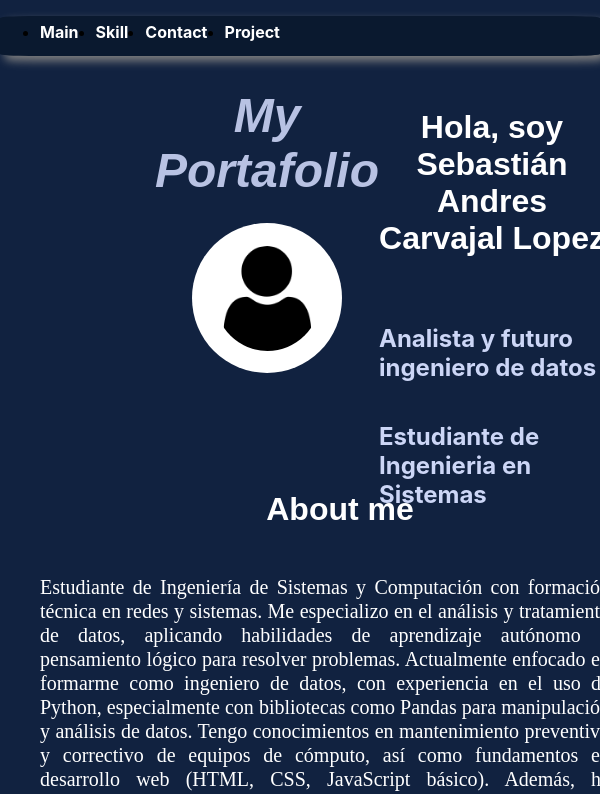
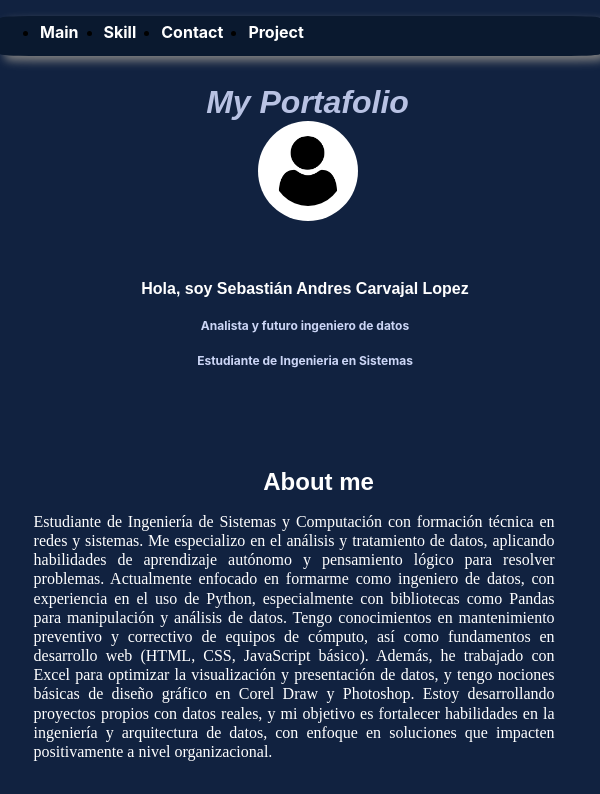
Before and after one commit to Sebas-Carvajal/Portafolio_SC, a React (Create React App) app: page /Portafolio_SC/About in a window 600 px wide. Shown: the top 794 px of the page. Built offline with nearby package versions, Linux system fonts and the light colour scheme.

Commit message:
Version 1

```diff
--- a/src/pages/About.css
+++ b/src/pages/About.css
@@ -5,10 +5,11 @@ body{
 
 h1{
   font-family: 'Montserrat', sans-serif;
-  padding: 10px 0 25px 0;
+  padding: 8px 0 0 0;
   font-size: 4vh;
   color: white;
 }
+
 
 h2{
   font-family: 'Inter', sans-serif;
@@ -23,10 +24,14 @@ h2{
   margin: 0;
 }
 
+
 .head{
   width: 100vw;
-  height: auto;
+  height: 40px;
+  border-radius: 5%;
   background-color: #0A192F;
+  box-shadow: 5px 5px 10px gray;
+
 }
 
 .lista{
@@ -103,6 +108,7 @@ h2{
   text-align: center;
 }
 
+
 .About p{
   font-family: 'Times New Roman', Times, serif;
   color: white;
@@ -111,3 +117,127 @@ h2{
   line-height: 1.2;
   margin: 0 5vw 0 0;
 }
+
+
+
+
+@media screen and (min-width: 320px) and (max-width: 695px){
+
+h1{
+  font-family: 'Montserrat', sans-serif;
+  width: 100vw;
+  font-size: 2vh;
+  color: white;
+}
+
+h2{
+  font-family: 'Inter', sans-serif;
+  font-size: 1.5vh;
+  color: #CCD6F6;
+}
+
+.title {
+  font-size: 2rem;
+  color: #b8c2e3;
+  font-style: oblique;
+  margin: 0;
+}
+
+.head{
+  width: 100vw;
+  height: 10vh;
+  background-color: #0A192F;
+}
+
+.lista{
+  display: flex;
+  flex-direction: row;
+  justify-content:space-between;
+  width: 40vw;
+  height: 25px;
+}
+
+.lista li{
+  padding: 0 25px 0 0;
+}
+
+.presentation {
+  display: flex;
+  justify-content: space-between;
+  flex-direction: column;
+  height: 45vh;
+  width: 100vw;
+  padding: 0 5px 2px 5px;
+}
+
+.left {
+  display: flex;
+  flex: 0;
+  padding: 20px 0 20px 5px;
+  align-items: center;
+  justify-content: start;
+}
+
+
+.right {
+  display: flex;
+  flex: 1;
+  align-items: center;
+  justify-content: start;
+}
+
+.nav-link,
+.nav-link:visited,
+.nav-link:active,
+.nav-link:hover {
+  color: white;
+  text-decoration: none;
+  font-weight: bold;
+}
+
+
+
+.image {
+  display: flex;
+  justify-content: center;
+  align-items: center;
+  background-color: white;
+  width: 100px;
+  height: 100px;
+  border-radius: 50%;
+}
+
+.image img {
+  width: 70%;
+  height: 70%;
+  object-fit: cover;
+  border-radius: 50%;
+}
+
+.About{
+  display: flex;
+  flex-direction: column;
+  justify-content: center;
+  align-items: center;
+  width: 100vw;
+  padding: 4.2vh ;
+  text-align: center;
+}
+
+.About h1{
+  font-family: 'Montserrat', sans-serif;
+  padding: 0 30px 0 0;
+  font-size: 3vh;
+  color: white;
+}
+
+.About p{
+  font-family: 'Times New Roman', Times, serif;
+  color: white;
+  text-align: justify;
+  font-size: 2vh;
+  line-height: 1.2;
+  margin: 0 12vw 0 0;
+  padding: 0 7px 0 0;
+}
+}
--- a/src/pages/About.js
+++ b/src/pages/About.js
@@ -17,7 +17,7 @@ function About() {
             <div className="left">
               <h1 className="title">My Portafolio</h1>
               <div className="image">
-                <img src="/user.png" alt="Profile" />
+                <img src="./user.png" alt="Profile" />
               </div>
             </div>
             <div className="right">
--- a/src/pages/Contacts.css
+++ b/src/pages/Contacts.css
@@ -21,8 +21,10 @@ body{
 }
 
 .contact-section {
-  padding: 5vh 10vw;
-  background-color: #0a192f;
+  padding-top: 10px;
+  padding-left: 25%;
+  width: 50vw;
+  height: 80vh;
   color: white;
   text-align: center;
 }
@@ -44,7 +46,7 @@ body{
   background-color: #112240;
   padding: 20px 30px;
   border-radius: 12px;
-  box-shadow: 0 0 10px rgba(0,0,0,0.3);
+  box-shadow: 0 0 10px gray;
   width: 100%;
   max-width: 500px;
 }
@@ -64,3 +66,82 @@ body{
 .contact-item a:hover {
   text-decoration: underline;
 }
+
+@media screen and (min-width: 320px) and (max-width: 695px){
+
+.head{
+  width: 100vw;
+  height: 40px;
+  border-radius: 5%;
+  background-color: #0A192F;
+  box-shadow: 5px 5px 10px gray;
+
+}
+
+.lista{
+  display: flex;
+  flex-direction: row;
+  justify-content:space-between;
+  width: 40vw;
+  height: 15px;
+}
+
+.lista li{
+  padding: 0 25px 0 0;
+}
+
+.contact-section {
+  padding: 2vh 0 0 0;
+  align-items: center;
+  color: white;
+  text-align: center;
+  justify-content: center;
+}
+
+.contact-section h1 {
+  font-size: 4vh;
+  margin:0 0 30px 0;
+  color: #ccd6f6;
+
+}
+
+.contact-info {
+  display: flex;
+  flex-direction: column;
+  padding-left: 70px;
+  width: 100%;
+  align-items: center;
+  text-align: center;
+  gap: 30px;
+}
+
+.contact-item {
+  background-color: #112240;
+  padding: 20px 30px;
+  border-radius: 12px;
+  box-shadow: 0 0 10px gray;
+  text-align: center;
+  width: 100%;
+  max-width: 500px;
+}
+
+.contact-item h2 {
+  font-size: 2.5vh;
+  color: #b8c2e3;
+  margin-bottom: 10px;
+}
+
+.contact-item a {
+  color: #64ffda;
+  text-decoration: none;
+  font-weight:bold;
+  text-align: center;
+}
+
+
+
+.contact-item a:hover {
+  text-decoration: underline;
+}
+
+}
--- a/src/pages/Contacts.js
+++ b/src/pages/Contacts.js
@@ -3,15 +3,15 @@ import {Link} from 'react-router-dom';
 
 function Contacts() {
   return (
-    <div className="head">
-      <nav>
+    <div>
+      <nav className="head">
         <ul className="lista">
           <li><Link to="/" className="nav-link">Main</Link></li>
           <li><Link to="/Skills" className="nav-link">Skill</Link></li>
           <li><Link to="/About" className="nav-link">About</Link></li>
           <li><Link to="/Proyects" className="nav-link">Project</Link></li>
         </ul>
-
+</nav>
         <section id="Contact" class="contact-section">
           <h1>Contacto</h1>
           <div class="contact-info">
@@ -21,7 +21,7 @@ function Contacts() {
             </div>
             <div class="contact-item">
               <h2>Email</h2>
-      <p><a href="mailto:sebastianandrescarvajallopez@gmail.com">sebastianandrescarvajallopez@gmail.com</a></p>
+              <p><a href="mailto:sebastianandrescarvajallopez@gmail.com">Enviar Correo</a></p>
             </div>
             <div class="contact-item">
               <h2>LinkedIn</h2>
@@ -30,7 +30,7 @@ function Contacts() {
           </div>
         </section>
 
-      </nav>
+
     </div>
   );
 }
--- a/src/pages/Home.css
+++ b/src/pages/Home.css
@@ -73,21 +73,23 @@ h1 {
 }
 
 
-@media screen and (min-width: 400px) and (max-width: 695px) { /*resolucion entre y 650px celular*/
+@media screen and (min-width: 320px) and (max-width: 695px) { /*resolucion entre y 650px celular*/
 
   .box {
-  width: 60vw;
-  height: 40vh;
+  width: 70vw;
+  padding: 2% 2% 2% 2%;
+  height: 30vh;
   box-shadow: 5px 5px 10px gray;
   background-color: rgba(255, 255, 255, 0.1);
   border-radius: 10px;
 }
 
 
-h1 {
+.box h1 {
   font-family: 'Montserrat', sans-serif;
-  font-size: 4vh;
-  text-align: center;
+  font-size: 3vh;
+  text-align: start;
+  padding: 0 0 5px 10px;
   color: white;
 }
 
--- a/src/pages/Projects.css
+++ b/src/pages/Projects.css
@@ -20,7 +20,6 @@ body{
 
 .projects-section {
   padding: 5vh 10vw;
-  background-color: #0a192f;
   color: white;
   text-align: center;
 }
@@ -56,7 +55,7 @@ body{
   padding: 20px;
   border-radius: 10px;
   width: 300px;
-  box-shadow: 0 0 10px rgba(0,0,0,0.3);
+  box-shadow: 0 0 10px gray;
   text-align: left;
 }
 
@@ -80,3 +79,24 @@ body{
 .project-card a:hover {
   text-decoration: underline;
 }
+
+@media screen and (min-width: 320px) and (max-width: 695px){
+
+.head{
+  width: 100vw;
+  height: auto;
+  background-color: #0A192F;
+}
+
+.lista{
+  display: flex;
+  flex-direction: row;
+  justify-content:space-between;
+  width: 40vw;
+  height: 15px;
+}
+
+.lista li{
+  padding: 0 25px 0 0;
+}
+}
--- a/src/pages/Projects.js
+++ b/src/pages/Projects.js
@@ -4,8 +4,8 @@ import {Link} from 'react-router-dom';
 
 function Projects() {
   return (
-    <div className="head">
-      <nav>
+    <div >
+      <nav className="head">
         <ul className="lista">
           <li><Link to="/" className="nav-link">Main</Link></li>
           <li><Link to="/Skills" className="nav-link">Skill</Link></li>
--- a/src/pages/Skills.css
+++ b/src/pages/Skills.css
@@ -61,3 +61,26 @@ body{
   margin-bottom: 8px;
   font-size: 2vh;
 }
+
+
+@media screen and (min-width: 320px) and (max-width: 695px){
+
+.head{
+  width: 100vw;
+  height: 40px;
+  border-radius: 5%;
+  background-color: #0A192F;
+}
+
+.lista{
+  display: flex;
+  flex-direction: row;
+  justify-content:space-between;
+  width: 40vw;
+  height: 15px;
+}
+
+.lista li{
+  padding: 0 25px 0 0;
+}
+}
--- a/src/pages/Skills.js
+++ b/src/pages/Skills.js
@@ -3,8 +3,8 @@ import {Link} from 'react-router-dom';
 
 function Skills() {
   return (
-    <div className="head">
-      <nav>
+    <div >
+      <nav className="head">
         <ul className="lista">
           <li><Link to="/" className="nav-link">Main</Link></li>
           <li><Link to="/About" className="nav-link">About</Link></li>
```
Also changed, not shown: 17 other files (tests, documents, lock files or other folders). Lines whose indentation alone changed are shown as unchanged.
